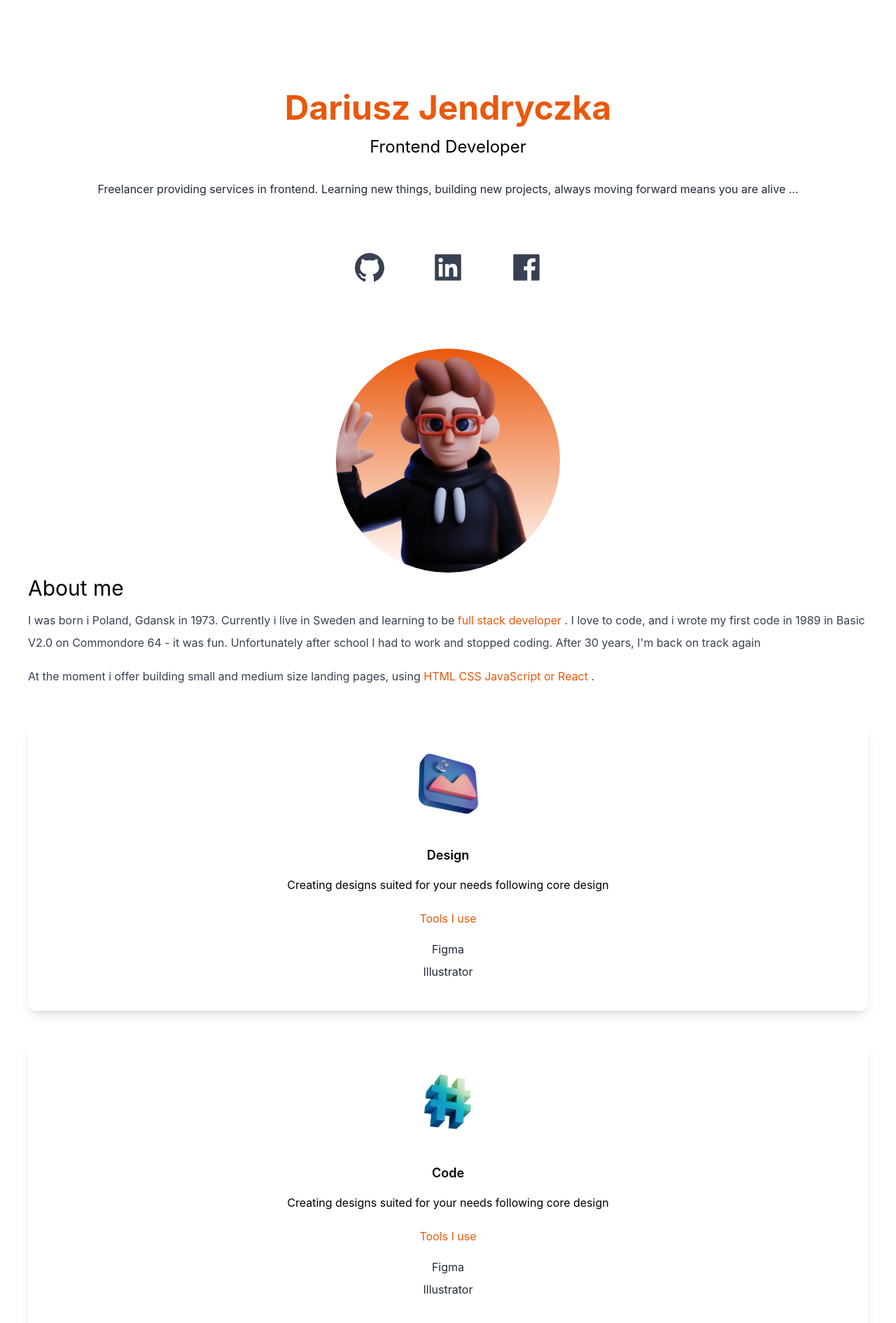
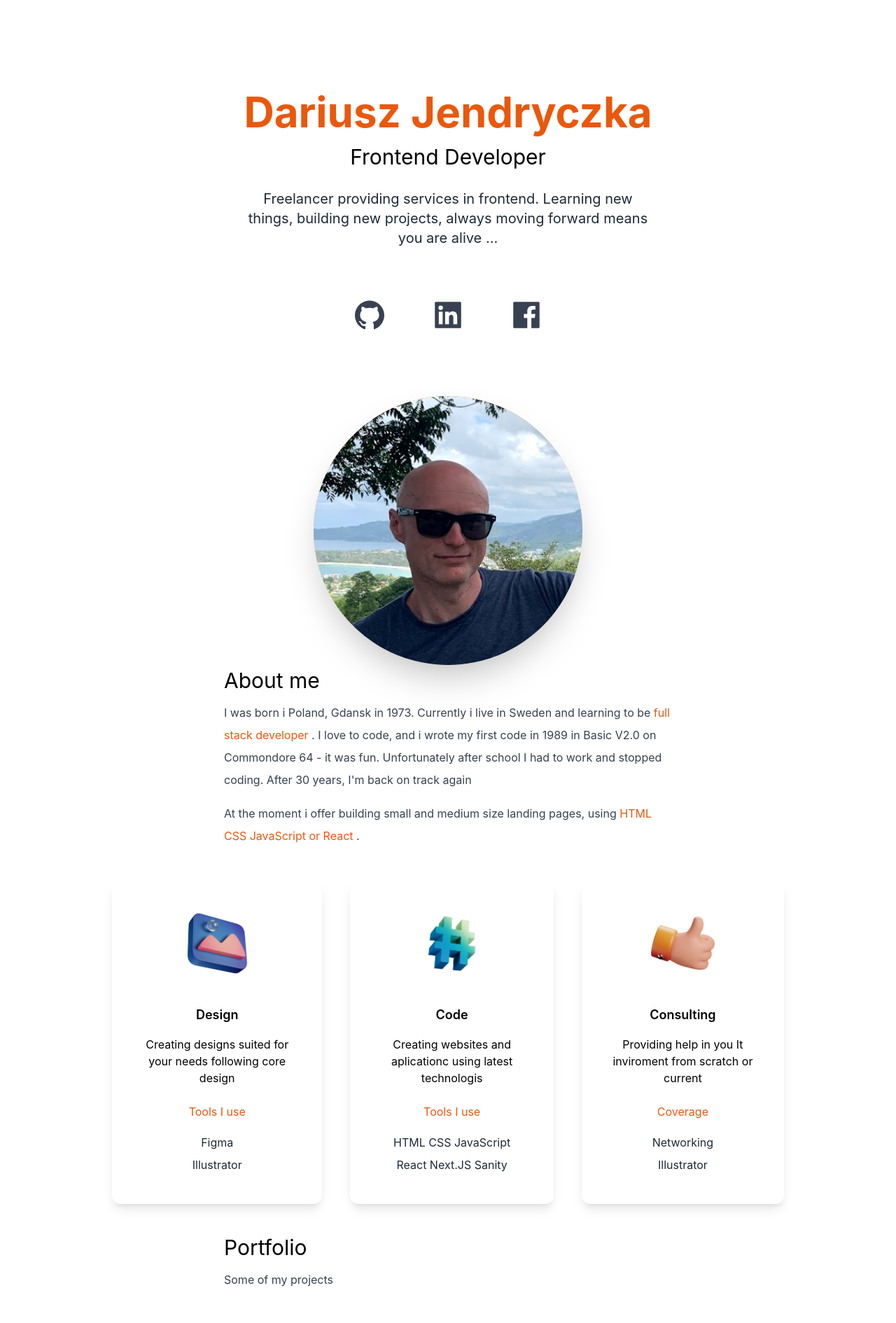
Before and after one commit to DJendryczka/dariusz-portfolio, a Next.js app: page / in a window 1280 px wide. Shown: the part 74-1964 px from the top of the page at 70% size. Built offline with nearby package versions, Linux system fonts and the light colour scheme.

Commit message:
Add projects cards and footer

```diff
--- a/pages/index.js
+++ b/pages/index.js
@@ -2,51 +2,56 @@
 import {BsFillMoonStarsFill} from 'react-icons/bs';
 import {AiFillGithub, AiFillLinkedin, AiFillFacebook} from 'react-icons/ai'
 import Image from 'next/image'
-import deved from '../public/dev-ed-wave.png'
+import deved from '../public/jag.png'
 import design from '../public/design.png'
 import code from '../public/code.png'
 import consulting from '../public/consulting.png'
+import web1 from '../public/web1.png'
+import web2 from '../public/web2.png'
+import web3 from '../public/web3.png'
+import { useState } from 'react';
 
 export default function Home() {
-  return (
-    <div>
+  const [darkMode, setDarkMode] = useState(false);
+    return (
+    <div className={ darkMode ? 'dark' : ''}>
       <Head>
         <title>Dariusz Jendryczka Portfolio</title>
         <meta name="description" content="Generated by create next app" />
         <link rel="icon" href="/favicon.ico" />
       </Head>
 
-      <main className=' bg-white px-10'>
+      <main className=' bg-white px-10 md:px-20 lg:px-40 dark:bg-gray-800'>
         <section className=' min-h-screen'>
           <nav className='py-10 mb-12 flex justify-between'>
             <h1 className='text-xl font-mono'>DiagTech</h1>
             <ul className=' flex items-center'>
-              <li><BsFillMoonStarsFill className=' cursor-pointer text-2xl'/></li>
+              <li><BsFillMoonStarsFill onClick={ () => setDarkMode(!darkMode)} className=' cursor-pointer text-2xl'/></li>
               <li><a className=' bg-orange-600 text-white px-4 py-2 rounded-md ml-8' href='#'>Resume</a></li>
             </ul>
           </nav>
           <div className='text-center p-10'>
-            <h2 className=' text-5xl py-2 text-orange-600 font-bold'>Dariusz Jendryczka</h2>
-            <h3 className=' text-2xl py-2'>Frontend Developer</h3>
-            <p className=' text-md py-5 leading-8 text-gray-800'>Freelancer providing services in frontend. Learning new things, building new projects, always moving forward means you are alive ...</p>
+            <h2 className=' text-5xl py-2 text-orange-600 font-bold md:text-6xl'>Dariusz Jendryczka</h2>
+            <h3 className=' text-2xl py-2 md:text-3xl'>Frontend Developer</h3>
+            <p className=' text-md py-5 leading-8 text-gray-800 md:text-xl max-w-xl mx-auto'>Freelancer providing services in frontend. Learning new things, building new projects, always moving forward means you are alive ...</p>
           </div>
           <div className=' text-5xl flex justify-center gap-16 py-3 text-gray-700'>
             <AiFillGithub />
             <AiFillLinkedin />
             <AiFillFacebook />
           </div>
-          <div className=' relative bg-gradient-to-b from-orange-600 rounded-full w-80 h-80 mt-20 mx-auto overflow-hidden'>
+          <div className=' relative bg-gradient-to-b from-orange-600 rounded-full w-80 h-80 mt-20 mx-auto overflow-hidden md:h-96 md:w-96 shadow-2xl'>
             <Image src={deved} alt='Pic of me' layout='fill' objectFit='cover' />
           </div>
         </section>
         <section>
-          <div>
+          <div className=' md:px-20 lg:px-40'>
             <h3 className=' text-3xl py-1'>About me</h3>
             <p className=' text-md py-2 leading-8 text-gray-700'>I was born i Poland, Gdansk in 1973. Currently i live in Sweden and learning to be <span className=' text-orange-600'>full stack developer</span> . I love to code, and i wrote my first code in 1989 in Basic V2.0 on Commondore 64 - it was fun. Unfortunately after school I had to work and stopped coding. After 30 years, I'm back on track again</p>
             <p className=' text-md py-2 leading-8 text-gray-700'>At the moment i offer building small and medium size landing pages, using <span className=' text-orange-600'>HTML CSS JavaScript or React
               </span> .</p>
           </div>
-          <div>
+          <div className='lg:flex gap-10 justify-center'>
             <div className=' text-center shadow-lg p-10 rounded-xl my-10'>
               <Image src={design} width={100} height={100} alt='Design logo' />
               <h3 className=' text-lg font-semibold pt-8 pb-2'>Design</h3>
@@ -58,26 +63,41 @@
             <div className=' text-center shadow-lg p-10 rounded-xl my-10'>
               <Image src={code} width={100} height={100} alt='Design logo' />
               <h3 className=' text-lg font-semibold pt-8 pb-2'>Code</h3>
-              <p className=' py-2'>Creating designs suited for your needs following core design</p>
+              <p className=' py-2'>Creating websites and aplicationc using latest technologis</p>
               <h4 className=' text-orange-600 py-4'>Tools I use</h4>
-              <p className=' text-gray-800 py-1'>Figma</p>
-              <p className=' text-gray-800 py-1'>Illustrator</p>
+              <p className=' text-gray-800 py-1'>HTML CSS JavaScript</p>
+              <p className=' text-gray-800 py-1'>React Next.JS Sanity</p>
             </div>
             <div className=' text-center shadow-lg p-10 rounded-xl my-10'>
               <Image src={consulting} width={100} height={100} alt='Design logo' />
               <h3 className=' text-lg font-semibold pt-8 pb-2'>Consulting</h3>
-              <p className=' py-2'>Creating designs suited for your needs following core design</p>
-              <h4 className=' text-orange-600 py-4'>Tools I use</h4>
-              <p className=' text-gray-800 py-1'>Figma</p>
+              <p className=' py-2'>Providing help in you It inviroment from scratch or current</p>
+              <h4 className=' text-orange-600 py-4'>Coverage</h4>
+              <p className=' text-gray-800 py-1'>Networking</p>
               <p className=' text-gray-800 py-1'>Illustrator</p>
             </div>
           </div>
         </section>
         <section>
-          <div>
+          <div className=' md:px-20 lg:px-40'>
           <h3 className=' text-3xl py-1'>Portfolio</h3>
+          <p className=' text-md py-2 leading-8 text-gray-700'>Some of my projects</p>
+          </div>
+          <div className=' flex flex-col gap-10 py-10 lg:flex-row lg:flex-wrap'>
+            <div className=' basis-1/3 flex-1'>
+              <Image className=' rounded-lg object-cover' width={'100%'} height={'100%'} layout='responsive' src={web1} alt='e.g.website' />
+            </div>
+            <div className=' basis-1/3 flex-1'>
+              <Image className=' rounded-lg object-cover' width={'100%'} height={'100%'} layout='responsive' src={web2} alt='e.g.website' />
+            </div>
+            <div className=' basis-1/3 flex-1'>
+              <Image className=' rounded-lg object-cover' width={'100%'} height={'100%'} layout='responsive' src={web3} alt='e.g.website' />
+            </div>
           </div>
         </section>
+        <footer className=' text-center py-3 mb-3'>
+          <p>2022 Diagtech</p>
+        </footer>
       </main>
 
     </div>
--- a/tailwind.config.js
+++ b/tailwind.config.js
@@ -1,5 +1,6 @@
 /** @type {import('tailwindcss').Config} */
 module.exports = {
+  darkMode: 'class',
   content: [
     "./pages/**/*.{js,ts,jsx,tsx}",
     "./components/**/*.{js,ts,jsx,tsx}",
```
